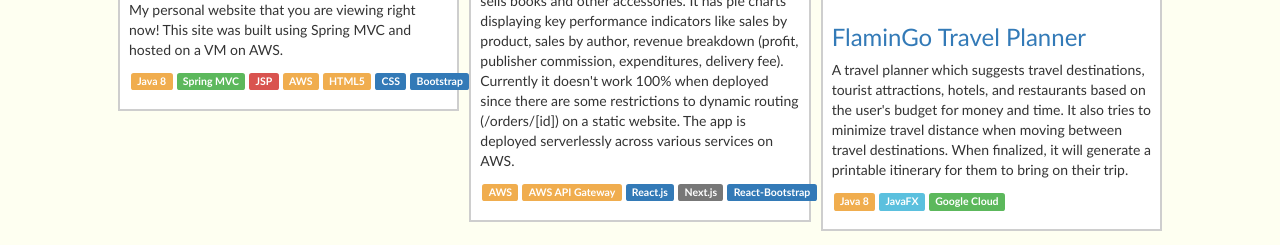
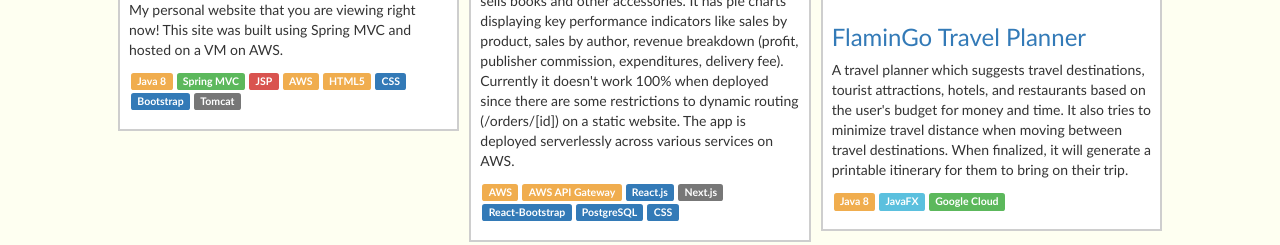
Before and after one commit to liaocanada/davidliao-site, a React (Create React App) app: page /projects in a window 1280 px wide. Shown: the part 484-729 px from the top of the page. Built offline with nearby package versions, Linux system fonts and the light colour scheme.

Commit message:
Allow skills tags to go on multiple lines

```diff
--- a/src/views/Project.js
+++ b/src/views/Project.js
@@ -15,7 +15,7 @@ const Project = ({ name, description, image, skills, url }) => {
           {/* TODO remove if possible */}
           <p dangerouslySetInnerHTML={{__html: description}} />
 
-          <p>
+          <p style={{wordBreak: "break-all"}}>
             {skills.map(skill => (
               <a href="#">
                 <span id="skill-tag" className={`label ${allSkillsData[skill].bootstrapClassName}`}>{skill}</span>
```
